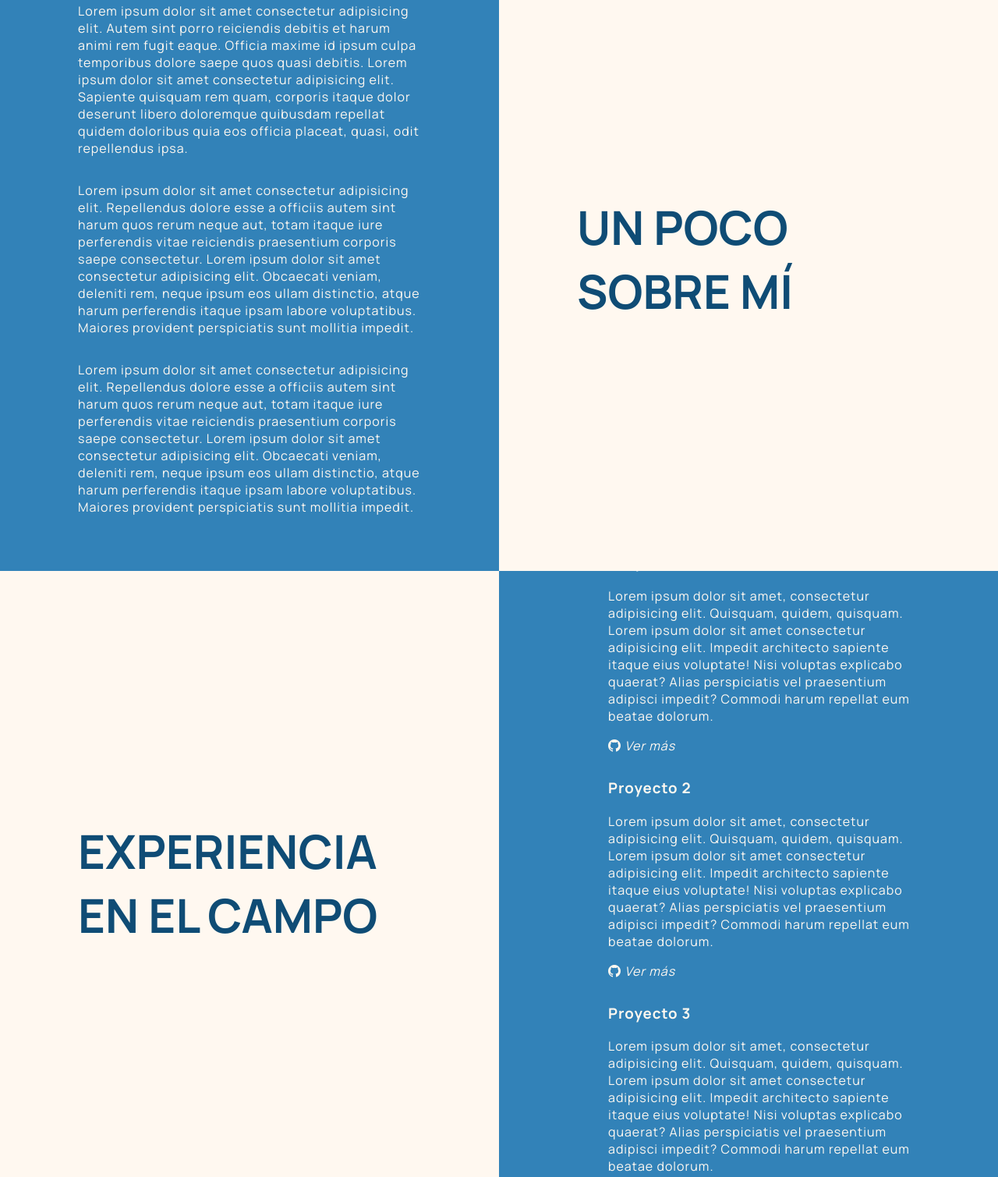
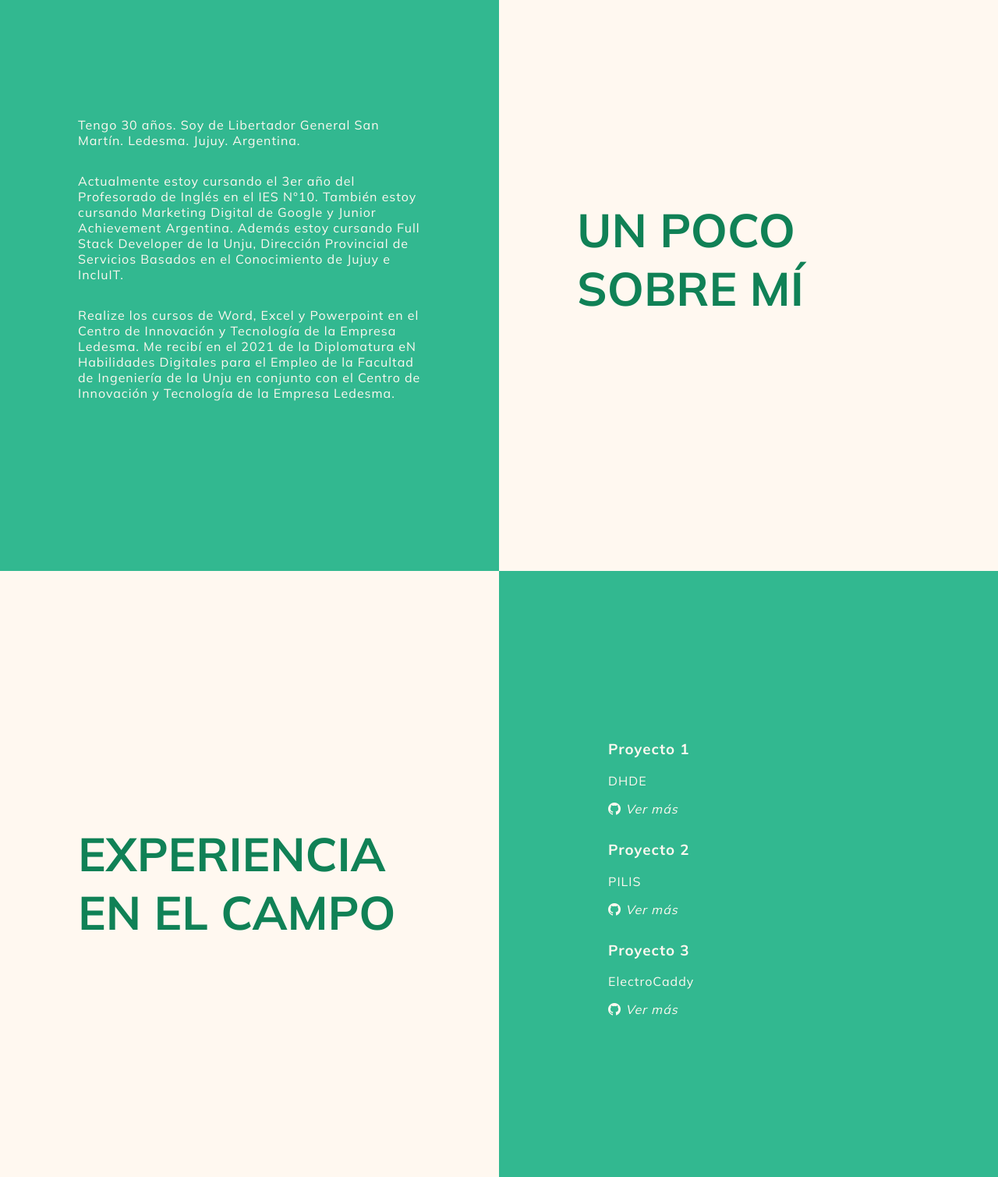
Before and after one commit to MagaliAliaga/portfolio-template, a plain HTML site: page index.html in a window 1280 px wide. Shown: the part 868-2377 px from the top of the page at 78% size. Drawn offline with nearby package versions, Linux system fonts and the light colour scheme.

Commit message:
cambio de nombre

```diff
--- a/index.html
+++ b/index.html
@@ -47,7 +47,7 @@
           <li><a class="socials-icon" href=""><i class="bi bi-instagram"></i></a></li>
         </ul>
 
-        <p class="description">+15 años de experiencia trabajando en aplicaciones de alta escala. <br> Déjame contarte un poco de mí, sigue deslizando!</p>
+        <p class="description">1 año de experiencia en programación <br> Déjame contarte un poco de mí, sigue deslizando!</p>
       </div>
 
     </div>
@@ -56,16 +56,14 @@
   <section id="about" class="content">
     <aside class="half-section text-section">
       <p>
-        Lorem ipsum dolor sit amet consectetur adipisicing elit. Autem sint porro reiciendis debitis et harum animi rem fugit eaque. Officia maxime id ipsum culpa temporibus dolore saepe quos quasi debitis.
-        Lorem ipsum dolor sit amet consectetur adipisicing elit. Sapiente quisquam rem quam, corporis itaque dolor deserunt libero doloremque quibusdam repellat quidem doloribus quia eos officia placeat, quasi, odit repellendus ipsa.
+        Tengo 30 años. Soy de Libertador General San Martín. Ledesma. Jujuy. Argentina.
+
       </p>
       <p>
-        Lorem ipsum dolor sit amet consectetur adipisicing elit. Repellendus dolore esse a officiis autem sint harum quos rerum neque aut, totam itaque iure perferendis vitae reiciendis praesentium corporis saepe consectetur.
-        Lorem ipsum dolor sit amet consectetur adipisicing elit. Obcaecati veniam, deleniti rem, neque ipsum eos ullam distinctio, atque harum perferendis itaque ipsam labore voluptatibus. Maiores provident perspiciatis sunt mollitia impedit.
+        Actualmente estoy cursando el 3er año del Profesorado de Inglés en el IES N°10. También estoy cursando Marketing Digital de Google y Junior Achievement Argentina. Además estoy cursando Full Stack Developer de la Unju, Dirección Provincial de Servicios Basados en el Conocimiento de Jujuy e IncluIT.
       </p>
       <p>
-        Lorem ipsum dolor sit amet consectetur adipisicing elit. Repellendus dolore esse a officiis autem sint harum quos rerum neque aut, totam itaque iure perferendis vitae reiciendis praesentium corporis saepe consectetur.
-        Lorem ipsum dolor sit amet consectetur adipisicing elit. Obcaecati veniam, deleniti rem, neque ipsum eos ullam distinctio, atque harum perferendis itaque ipsam labore voluptatibus. Maiores provident perspiciatis sunt mollitia impedit.
+        Realize los cursos de Word, Excel y Powerpoint en el Centro de Innovación y Tecnología de la Empresa Ledesma. Me recibí en el 2021 de la Diplomatura eN Habilidades Digitales para el Empleo de la Facultad de Ingeniería de la Unju en conjunto con el Centro de Innovación y Tecnología de la Empresa Ledesma.
       </p>
     </aside>
     <aside class="half-section title-section">
@@ -82,27 +80,27 @@
           <li>
             <h3>Proyecto 1</h3>
             <p>
-              Lorem ipsum dolor sit amet, consectetur adipisicing elit.
-              Quisquam, quidem, quisquam.
-              Lorem ipsum dolor sit amet consectetur adipisicing elit. Impedit architecto sapiente itaque eius voluptate! Nisi voluptas explicabo quaerat? Alias perspiciatis vel praesentium adipisci impedit? Commodi harum repellat eum beatae dolorum.
+              DHDE
+
+
             </p>
             <a class="project-link" href="#"><i class="bi bi-github"></i> Ver más</a>
           </li>
           <li>
             <h3>Proyecto 2</h3>
             <p>
-              Lorem ipsum dolor sit amet, consectetur adipisicing elit.
-              Quisquam, quidem, quisquam.
-              Lorem ipsum dolor sit amet consectetur adipisicing elit. Impedit architecto sapiente itaque eius voluptate! Nisi voluptas explicabo quaerat? Alias perspiciatis vel praesentium adipisci impedit? Commodi harum repellat eum beatae dolorum.
+              PILIS
+
+
             </p>
             <a class="project-link" href="#"><i class="bi bi-github"></i> Ver más</a>
           </li>
           <li>
             <h3>Proyecto 3</h3>
             <p>
-              Lorem ipsum dolor sit amet, consectetur adipisicing elit.
-              Quisquam, quidem, quisquam.
-              Lorem ipsum dolor sit amet consectetur adipisicing elit. Impedit architecto sapiente itaque eius voluptate! Nisi voluptas explicabo quaerat? Alias perspiciatis vel praesentium adipisci impedit? Commodi harum repellat eum beatae dolorum.
+              ElectroCaddy
+
+
             </p>
             <a class="project-link" href="#"><i class="bi bi-github"></i> Ver más</a>
           </li>
@@ -137,7 +135,7 @@
     </div>
       <div class="footer-section-container">
         <p>
-          &copy; 2022 - <a class="footer-link" href="https://www.linkedin.com">Nombre y Apellido</a>
+          &copy; 2022 - <a class="footer-link" href="https://www.linkedin.com">Magali Aliaga</a>
         </p>
       </div>
   </footer>
--- a/styles.css
+++ b/styles.css
@@ -1,8 +1,8 @@
 @import url('https://fonts.googleapis.com/css2?family=Manrope:wght@200;400;700;800&display=swap');
-
+@import url('https://fonts.googleapis.com/css2?family=Mulish:wght@200;400;700;800&family=Roboto+Slab:wght@200;400;700;800&display=swap');
 :root {
-  --primary-color: #3282B8;
-  --primary-color-dark: #0F4C75;
+  --primary-color: #32b890;
+  --primary-color-dark: #108156;
   --accent-color: #FFF8F0;
 }
 
@@ -13,7 +13,7 @@ html {
 body {
   margin: 0;
   padding: 0;
-  font-family: 'Manrope', sans-serif;
+  font-family: 'Mulish', sans-serif;
 }
 
 .navbar {
```
